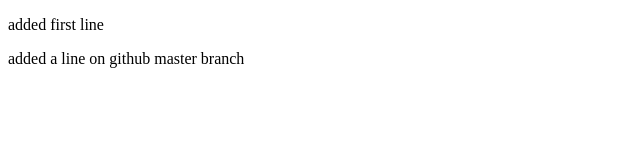
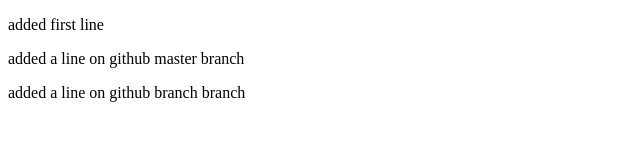
Before and after one commit to GaganGpt/FirstExample, a plain HTML site: page index.html in a window 1280 px wide. Shown: the whole page, without its empty margins (0-640 px from the left). Drawn offline with Linux system fonts and the light colour scheme.

Commit message:
Update index.html
branch commit

```diff
--- a/index.html
+++ b/index.html
@@ -3,5 +3,6 @@
 	<body>
 		<p>added first line</p>
 		<p>added a line on github master branch</p>
+		<p>added a line on github branch branch</p>
 	</body>
 </html>
```
